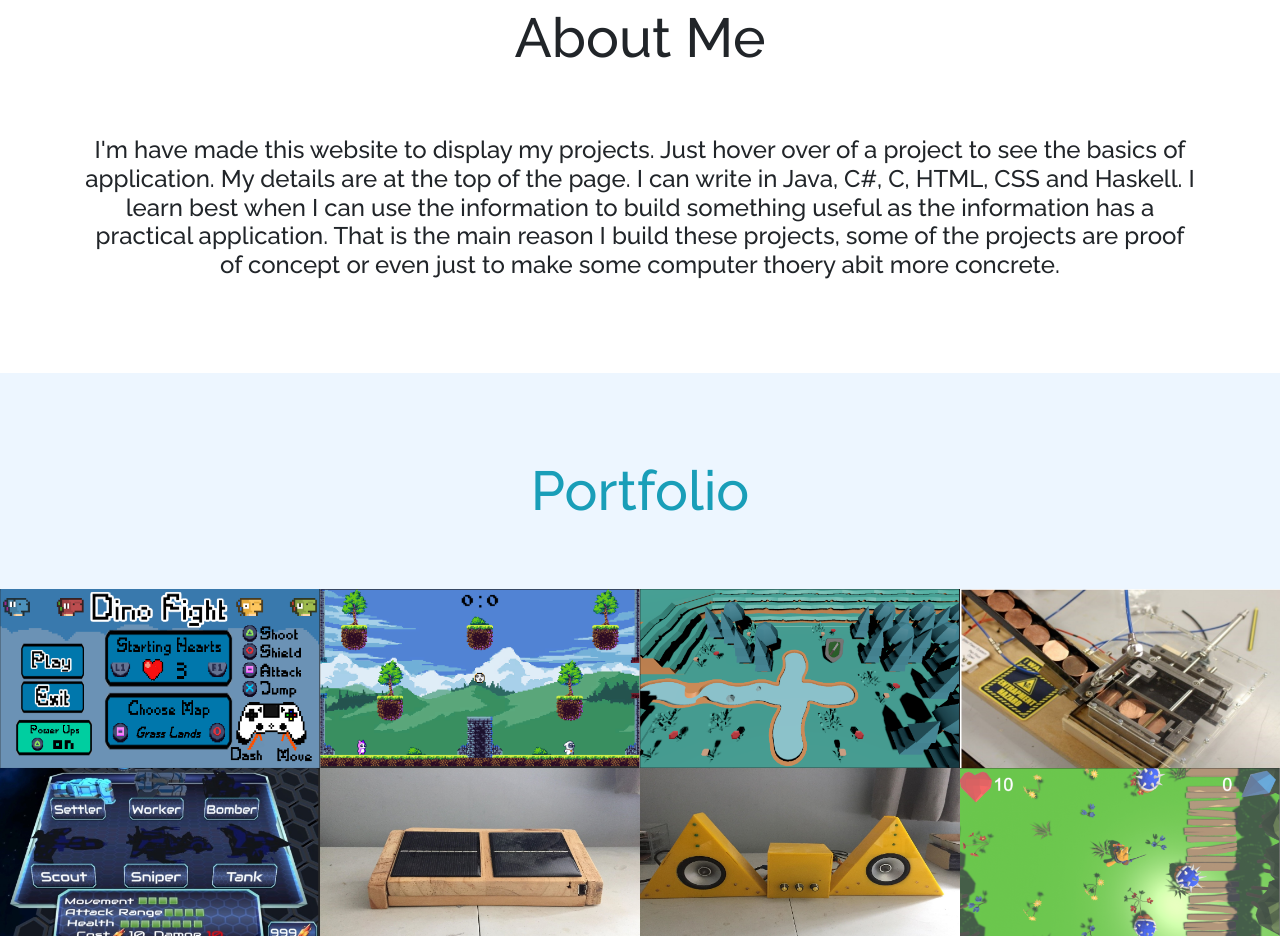
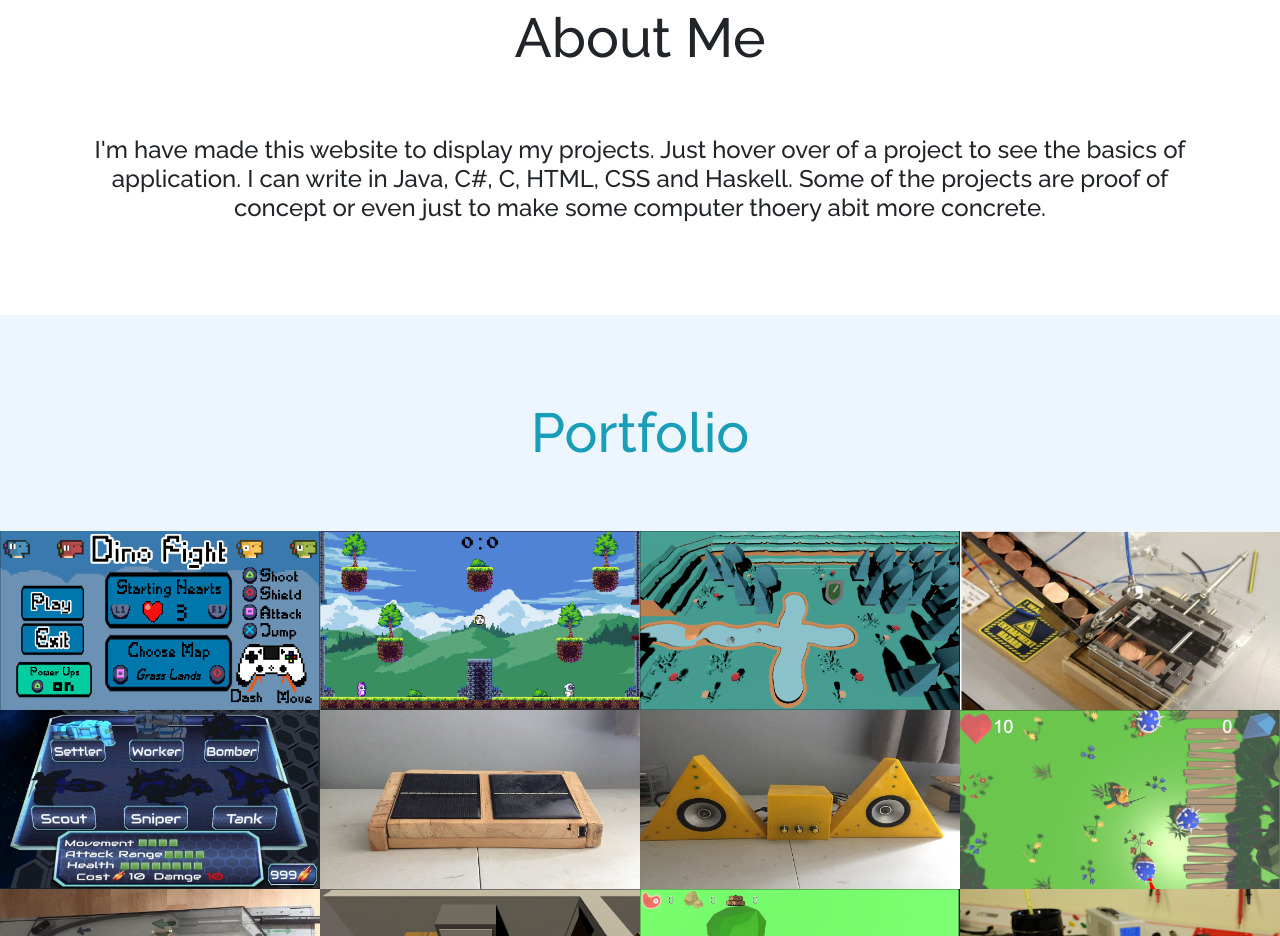
Before and after one commit to AndrewMorgan2/Portfolio, a plain HTML site: page index.html in a window 1280 px wide. Shown: the part 880-1816 px from the top of the page. Drawn offline with Linux system fonts and the light colour scheme.

Commit message:
Update index.html

```diff
--- a/index.html
+++ b/index.html
@@ -81,10 +81,8 @@
         <h3>
             I'm have made this website to display my projects.
             Just hover over of a project to see the basics of application.
-            My details are at the top of the page.
             I can write in Java, C#, C, HTML, CSS and Haskell.
-            I learn best when I can use the information to build something useful as the information has a practical application.
-            That is the main reason I build these projects, some of the projects are proof of concept or even just to
+            Some of the projects are proof of concept or even just to
             make some computer thoery abit more concrete.
 
         </h3>
```
